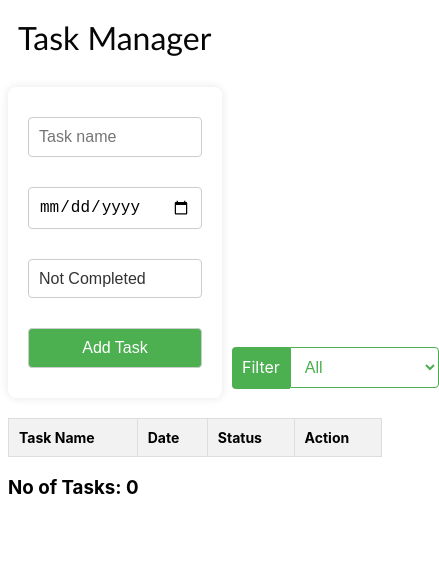
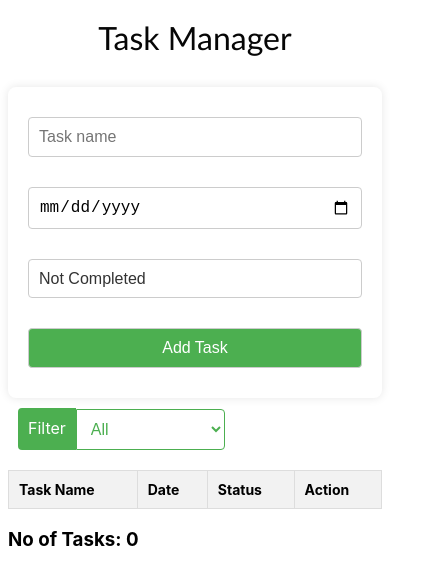
Before and after one commit to iBVerma/Assignment, a React (Vite) app: page / in a window 390 px wide. Shown: the top 584 px of the page, 439 px wide, since content can reach past the window. Built offline with nearby package versions, Linux system fonts and the light colour scheme.

Commit message:
changes made

```diff
--- a/package.json
+++ b/package.json
@@ -11,7 +11,8 @@
   },
   "dependencies": {
     "react": "^18.2.0",
-    "react-dom": "^18.2.0"
+    "react-dom": "^18.2.0",
+    "react-icons": "^5.0.1"
   },
   "devDependencies": {
     "@types/react": "^18.2.43",
--- a/src/App.jsx
+++ b/src/App.jsx
@@ -8,7 +8,6 @@ function App() {
     <>
       <Nav/>
       <Loaddata/>
-
     </>
   )
 }
--- a/src/components/Loaddata.jsx
+++ b/src/components/Loaddata.jsx
@@ -1,5 +1,5 @@
 import React, { useState, useEffect } from 'react';
-import '../style/Loaddata.css'; // Import the CSS file
+import '../style/Loaddata.css';
 import deleteicon from "../assets/delete.svg"
 
 const TaskManager = () => {
@@ -7,10 +7,11 @@ const TaskManager = () => {
     const storedTasks = localStorage.getItem('tasks');
     return storedTasks ? JSON.parse(storedTasks) : [];
   });
+
   const [draggingIndex, setDraggingIndex] = useState(null);
 
   const [newTask, setNewTask] = useState({ name: '', date: '', status: 'Not Completed' });
-  const [filterStatus, setFilterStatus] = useState('All'); // Default to show all tasks
+  const [filterStatus, setFilterStatus] = useState('All');
 
   useEffect(() => {
     localStorage.setItem('tasks', JSON.stringify(tasks));
@@ -56,6 +57,8 @@ const TaskManager = () => {
       setTasks(updatedTasks);
     }
   };
+  console.log(tasks);
+
 
   const filteredTasks = tasks.filter(task => filterStatus === 'All' || task.status === filterStatus);
 
--- a/src/style/Loaddata.css
+++ b/src/style/Loaddata.css
@@ -11,7 +11,6 @@
   justify-content: space-between;
 }
 
-/* TaskManager.css */
 
 .Filter {
   display: flex;
@@ -22,39 +21,37 @@
 .Filter label {
   display: inline-block;
   padding: 10px;
-  background-color: #4CAF50; /* Green box color */
-  color: #fff; /* White text color */
-  border-radius: 4px 0 0 4px; /* Rounded corners on the left side */
+  background-color: #4CAF50;
+  color: #fff;
+  border-radius: 4px 0 0 4px;
 }
 
 .Filter select {
   padding: 10px;
-  border: 1px solid #4CAF50; /* Green border color */
-  border-radius: 0 4px 4px 0; /* Rounded corners on the right side */
+  border: 1px solid #4CAF50;
+  border-radius: 0 4px 4px 0;
   font-size: 16px;
-  background-color: #fff; /* White background color */
-  color: #4CAF50; /* Green text color */
+  background-color: #fff;
+  color: #4CAF50;
   cursor: pointer;
   transition: background-color 0.3s, border-color 0.3s, color 0.3s;
 }
 
 .Filter select:hover {
-  background-color: #e5e5e5; /* Darker background on hover */
+  background-color: #e5e5e5;
 }
 
 .Filter select:focus {
   outline: none;
-  border-color: #45a049; /* Darker green border color on focus */
+  border-color: #45a049;
 }
 
-/* Custom styling for options */
 .Filter select option {
   background-color: #fff;
   color: #4CAF50;
 }
 
 .completed{
-  /* background-color:   #9fb89f; */
   background-color:  #f2f2f2;;
 }
 .draggable-row {
@@ -62,7 +59,7 @@
 }
 
 .dragging {
-  transform: translateY(10px); /* or any other amount to visually separate the dragged row */
+  transform: translateY(10px);
 }
 
 .draggable-row:active {
@@ -151,7 +148,7 @@
       padding: 10px;
     }
 
-    .nav {
+    .nav1 {
       flex-direction: column;
       align-items: stretch;
     }
@@ -163,13 +160,11 @@
 
     .Filter{
       margin-left: 10px;
-      margin-top:250px;
+      /* margin-top:250px; */
     }
     .Filter label{
       height: 22px;
     }
-
-
 
     .table-container {
       margin-top: 10px;
@@ -187,19 +182,19 @@ select {
   border: 1px solid #ddd;
   border-radius: 4px;
   font-size: 16px;
-  background-color: #fff; /* White background color */
-  color: #333; /* Text color */
+  background-color: #fff;
+  color: #333;
   cursor: pointer;
   transition: background-color 0.3s, border-color 0.3s, color 0.3s;
 }
 
 select:hover {
-  background-color: #e5e5e5; /* Darker background on hover */
+  background-color: #e5e5e5;
 }
 
 select:focus {
   outline: none;
-  border-color: #4CAF50; /* Border color on focus */
+  border-color: #4CAF50;
 }
 
 /* Custom styling for options */
@@ -212,5 +207,3 @@ select option {
 select option:hover {
   background-color: #e5e5e5; /* Darker background on hover */
 }
-
-/* ... (remaining styles) */
--- a/src/style/Nav.css
+++ b/src/style/Nav.css
@@ -3,27 +3,28 @@
 .Nav {
     display: flex;
     align-items: center;
-    padding: 10px; /* Add padding as needed */
-    /* background-color: #3498db; Add a background color */
-    color: #060606; /* Text color */
+    padding: 10px;
+    color: #060606;
     margin-bottom: 20px;
   }
 
   .Nav h1 {
     font-family:'Gill Sans', 'Gill Sans MT', Calibri, 'Trebuchet MS', sans-serif;
     font-weight: 200;
-    margin: 0; /* Remove default margin */
+    margin: 0;
   }
 
   .Nav img {
-    margin-left: 20px; /* Add margin between h1 and image */
+    margin-left: 20px;
    height: 60px;
   }
 
   @media (max-width: 767px) {
     .Nav img:not(:first-child) {
-        display: none; /* Hide all images except the first one on mobile */
+        display: none;
       }
+    .Nav {
+        justify-content: center;
+
+    }
   }
-
-  /* ... (other styles as needed) */
```
Also changed, not shown: 1 other file (tests, documents, lock files or other folders).
